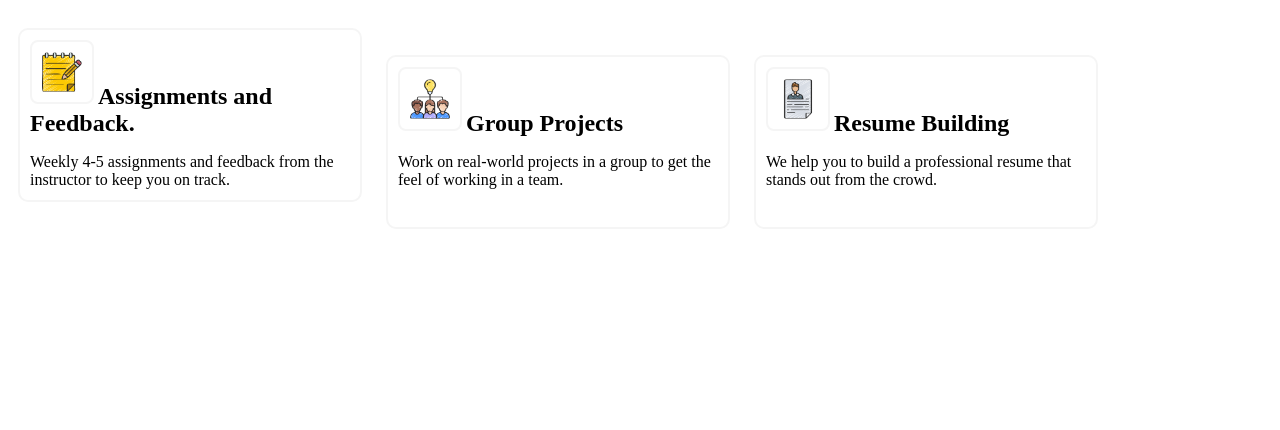
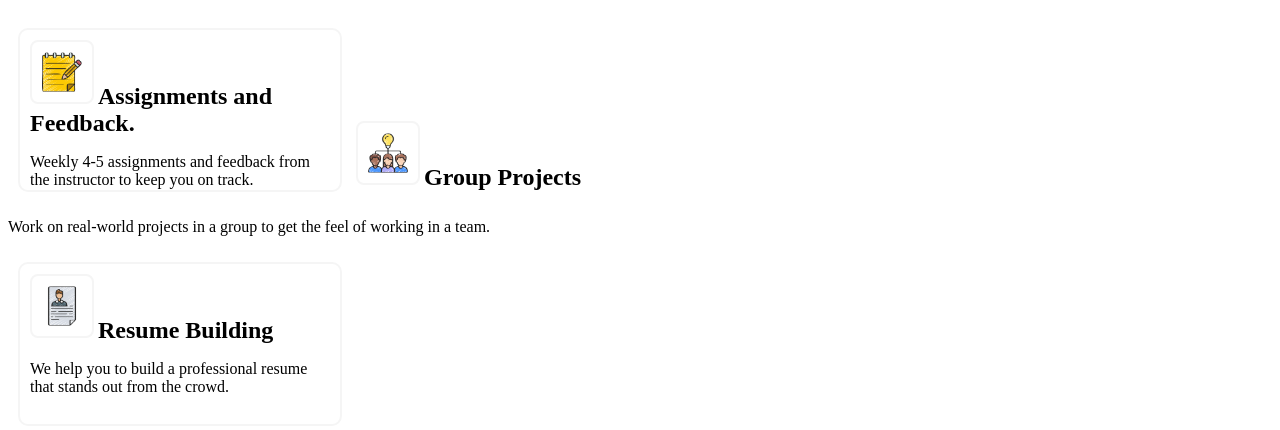
Before and after one commit to ankitakangane/icp-8-assignment-15, a plain HTML site: page index.html in a window 1280 px wide. Drawn offline with Linux system fonts and the light colour scheme.

Commit message:
change the height of borders

```diff
--- a/index.html
+++ b/index.html
@@ -12,8 +12,8 @@
             border:2px solid whitesmoke;
             border-radius:10px;
             padding: 10px;
-            height: 150px;
-            width:320px;
+            height: 140px;
+            width:300px;
             display: inline-block;
             margin: 10px;
 
@@ -34,7 +34,7 @@
     <img class="box1" src="assignments.jpg" alt="Assignment" height="40" width="40" />
     <h2 class="assignment">Assignments and Feedback.</h2>
     <p>Weekly 4-5 assignments and feedback from the instructor to keep you on track.</p>
-</div>
+</div
 <div class="border2">
     <img  class="box2" alt="Group Project" src="project.jpg" height="40" width="40"/>
 <h2 class="project" class="project">Group Projects</h2>
```
